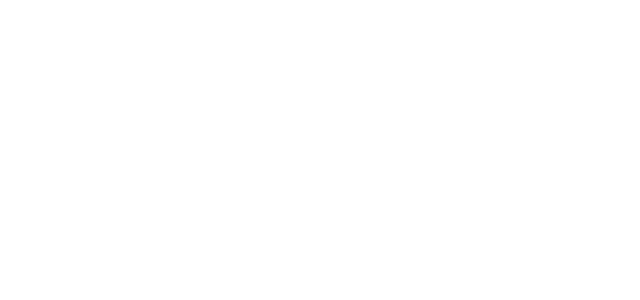
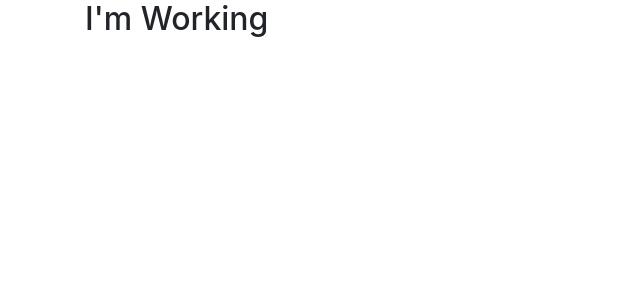
Before and after one commit to arpitmotwani0708/course-project, an Angular app: page / in a window 1280 px wide. Shown: the top 300 px of the page, without its empty margins (0-640 px from the left). Built offline with nearby package versions, Linux system fonts and the light colour scheme.

Commit message:
basic bootstrap setup check

```diff
--- a/src/app/app.component.html
+++ b/src/app/app.component.html
@@ -0,0 +1,7 @@
+<div class="container">
+    <div class="row">
+        <div class="col-md-12">
+            <h2>I'm Working</h2>
+        </div>
+    </div>
+</div>
```
